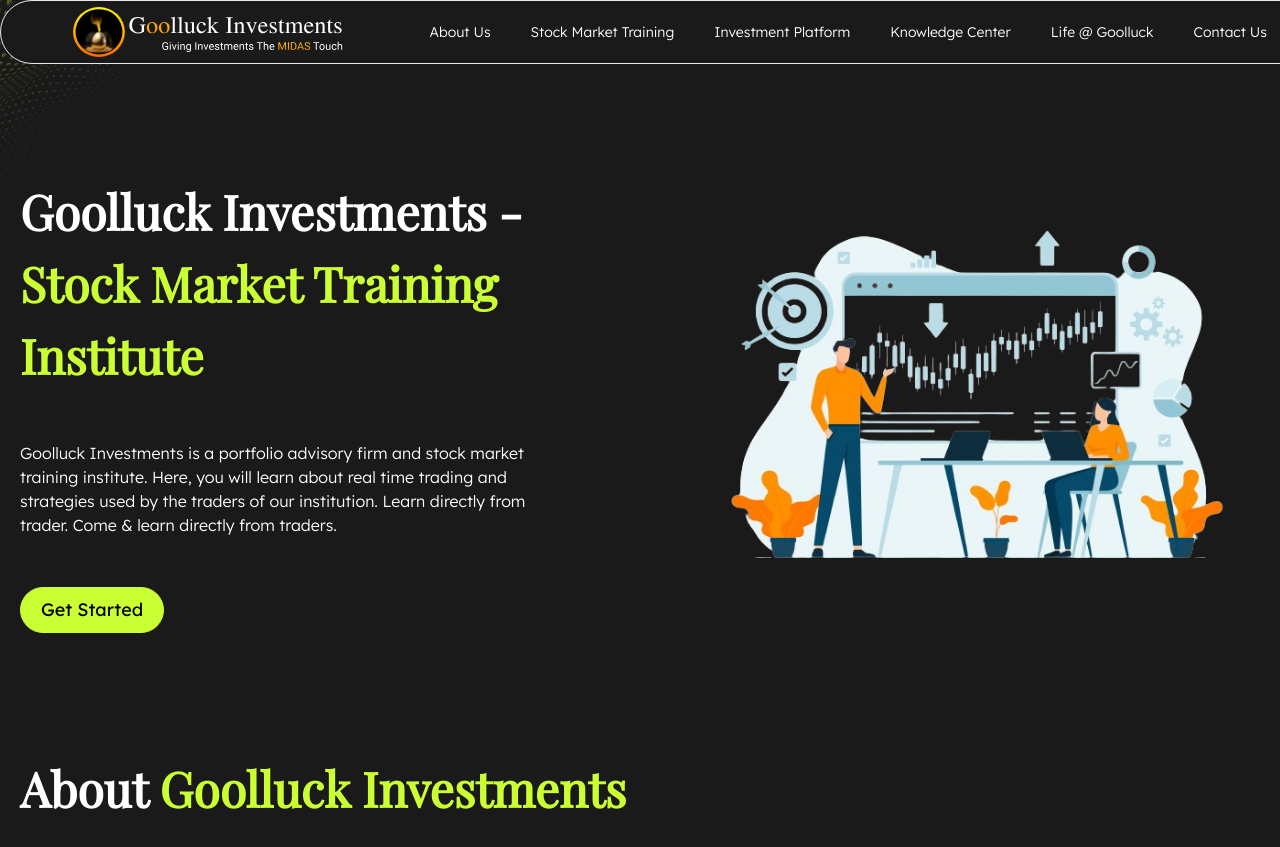
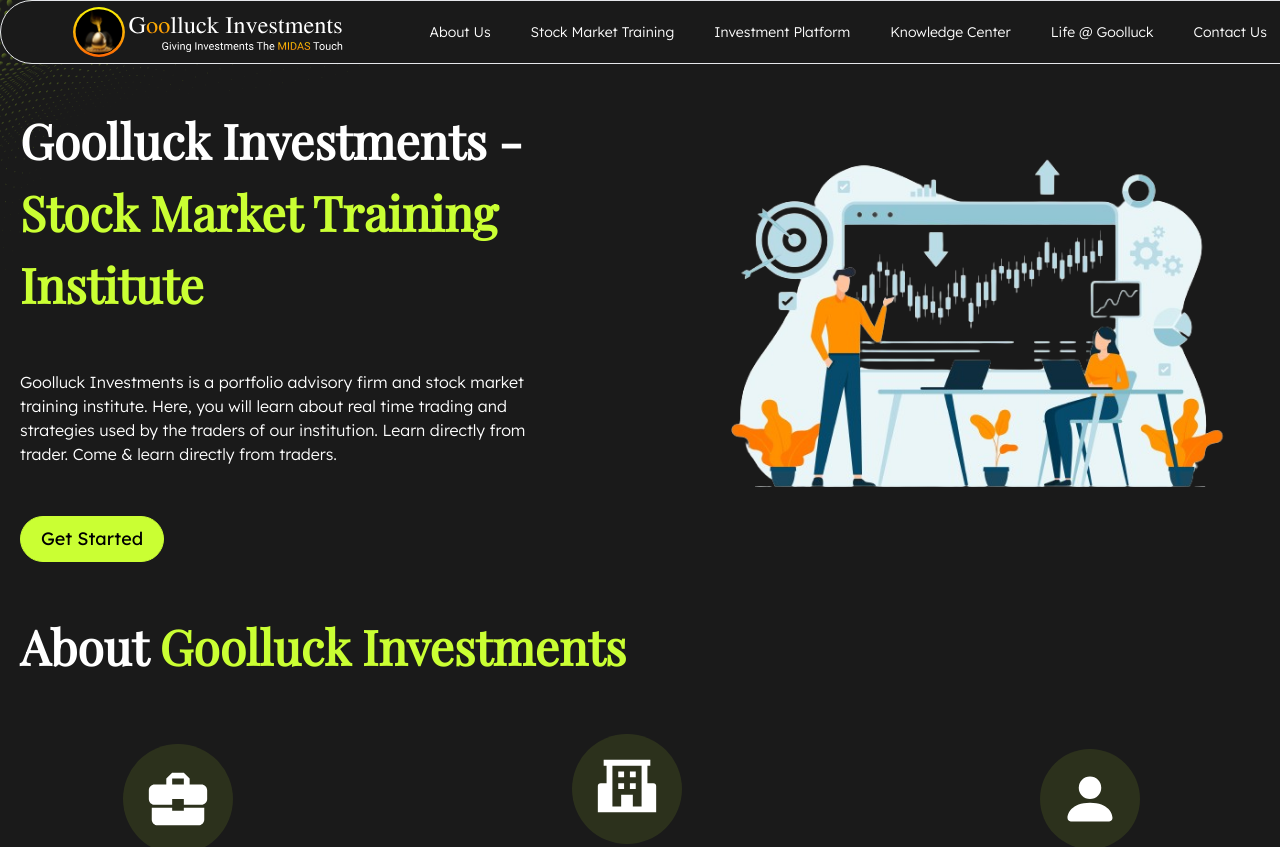
Before and after one commit to sai-ram-kaushik/goolluck, a Next.js app: page / in a window 1280 px wide. Shown: the top 847 px of the page. Built offline with nearby package versions, Linux system fonts and the light colour scheme.

Commit message:
updated with the homePage padding

```diff
--- a/sections/HomePage.jsx
+++ b/sections/HomePage.jsx
@@ -8,7 +8,7 @@
 import TransitionEffect from "@/components/TransitionEffect";
 const HomePage = () => {
   return (
-    <section className='w-full lg:h-[85vh] p-5'>
+    <section className='w-full py-10 p-5'>
       <TransitionEffect />
       <Image src={design} alt='design' className='absolute top-0 left-0' />
       <div className='container mx-auto w-full h-full'>
```
